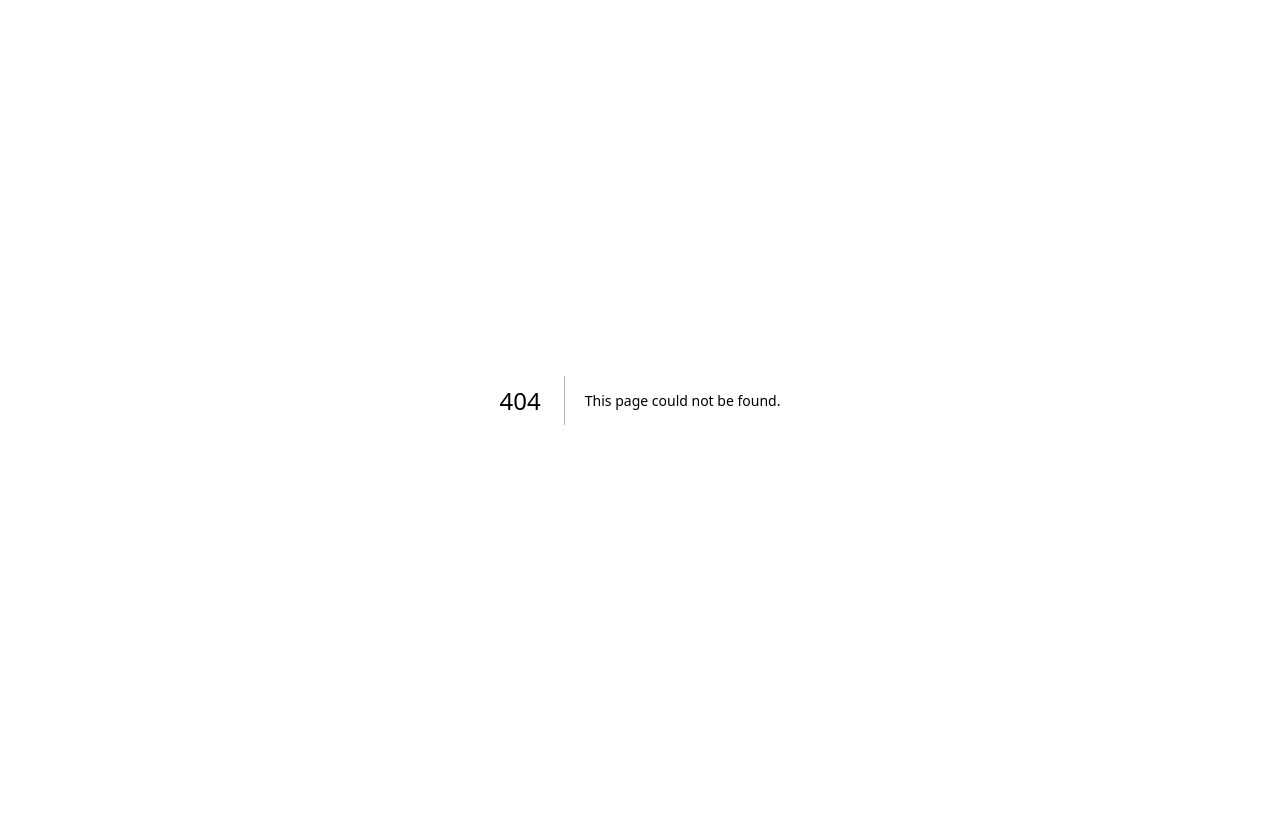
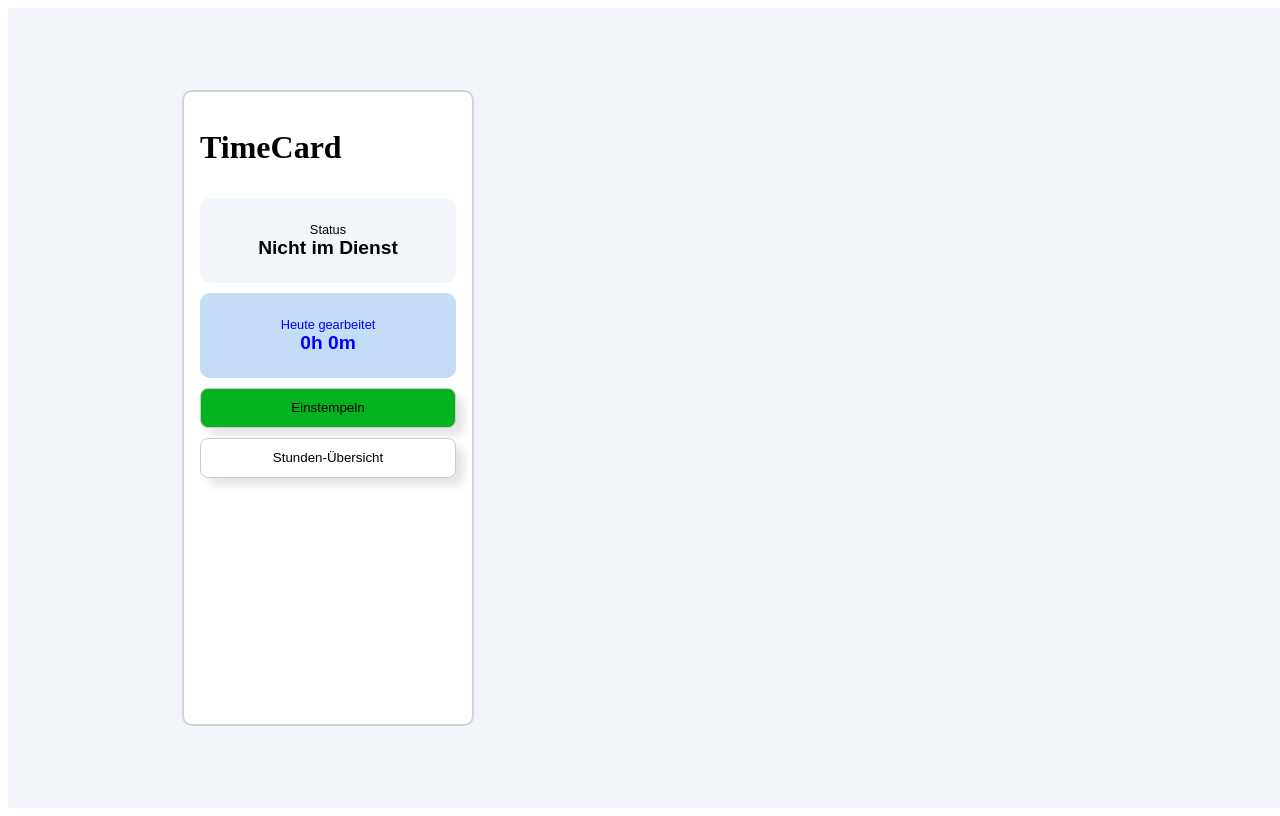
Before and after one commit to justusbruegmann/stechuhr, a Next.js app: page /timecard in a window 1280 px wide. Before the commit this address had no page. Built offline with nearby package versions, Linux system fonts and the light colour scheme.

Commit message:
base design

```diff
--- /dev/null
+++ b/src/pages/timecard.module.css
@@ -0,0 +1,69 @@
+.background{
+    display: flex;
+    justify-content: center;
+    align-items: center;
+    height: 100vh;
+    width: 100vw;
+    background-color: rgba(230, 235, 245, 0.5);
+}
+
+.card{
+    display: flex;
+    margin-right: 50vw;
+    flex-direction: column;
+    gap: 10px;
+    padding: 1rem;
+    height: 75vh;
+    width: 20vw;
+    background-color: white;
+    border: 2px solid lightgray;
+    border-radius: 10px;
+}
+
+.statusDiv{
+    display: flex;
+    flex-direction: column;
+    justify-content: center;
+    align-items: center;
+    width: 100%;
+    height: 85px;
+    background-color: rgba(230, 235, 245, 0.5);
+    border-radius: 10px;
+}
+
+.workTimeDiv{
+    display: flex;
+    flex-direction: column;
+    justify-content: center;
+    align-items: center;
+    width: 100%;
+    height: 85px;
+    background-color: rgba(140, 185, 240, 0.5);
+    border-radius: 10px;
+}
+
+.workTimeTextHeader{
+    font-size: 0.8rem ;
+    color: blue;
+    font-family: Arial, Helvetica, sans-serif;
+}
+
+.workTimeTextBody{
+    font-size: 1.2rem ;
+    color: blue;
+    font-family: Arial, Helvetica, sans-serif;
+    font-weight: bold;
+}
+
+.standardTextHeader{
+    font-size: 0.8rem;
+    color: black;
+    font-family: Arial, Helvetica, sans-serif;
+}
+
+.standardTextBody{
+    font-size: 1.2rem ;
+    color: black;
+    font-family: Arial, Helvetica, sans-serif;
+    font-weight: bold;
+}
--- /dev/null
+++ b/src/pages/timecard.tsx
@@ -0,0 +1,22 @@
+import Button from "@/components/Button";
+import Styles from "./timecard.module.css";
+
+export default function Timecard() {
+    return (
+        <div className={`${Styles["background"]}`}>
+            <div className={`${Styles["card"]}`}>
+                    <h1>TimeCard</h1>
+                <div className={`${Styles["statusDiv"]}`}>
+                    <span className={`${Styles["standardTextHeader"]}`}>Status</span>
+                    <span className={`${Styles["standardTextBody"]}`}>Nicht im Dienst</span>
+                </div>
+                <div className={`${Styles["workTimeDiv"]}`}>
+                    <span className={`${Styles["workTimeTextHeader"]}`}>Heute gearbeitet</span>
+                    <span className={`${Styles["workTimeTextBody"]}`}>0h 0m</span>
+                </div>
+                <Button label={"Einstempeln"} type={"success"} height={2.5} width={"100%"}></Button>
+                <Button label={"Stunden-Übersicht"} type={"primary"} height={2.5} width={"100%"}></Button>
+            </div>
+        </div>
+    );
+}
```
